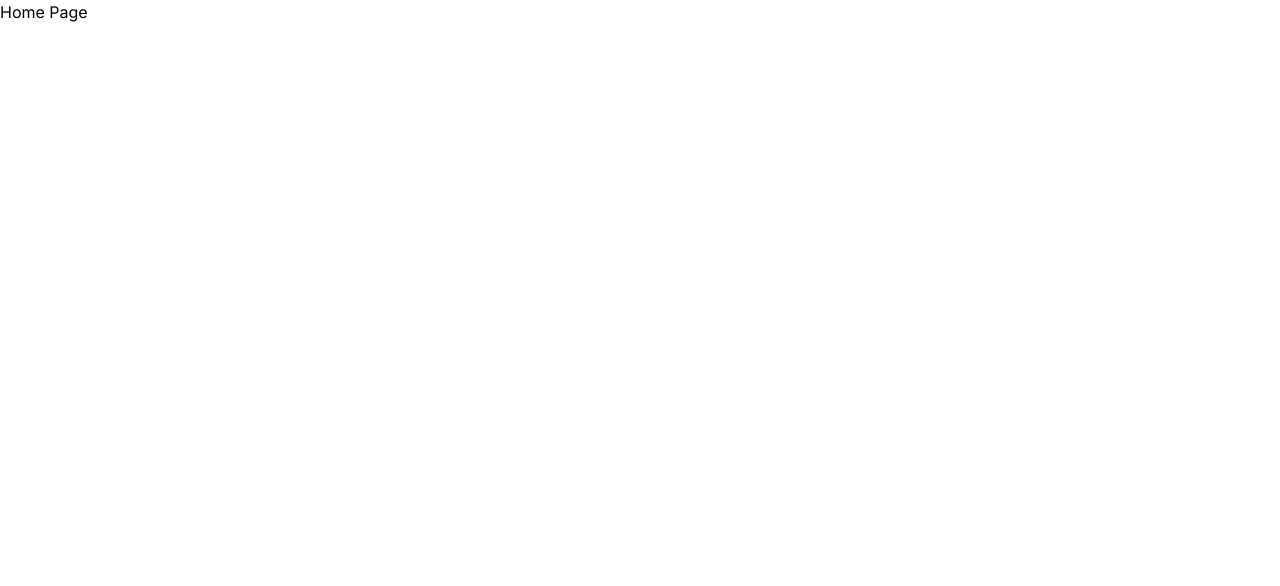
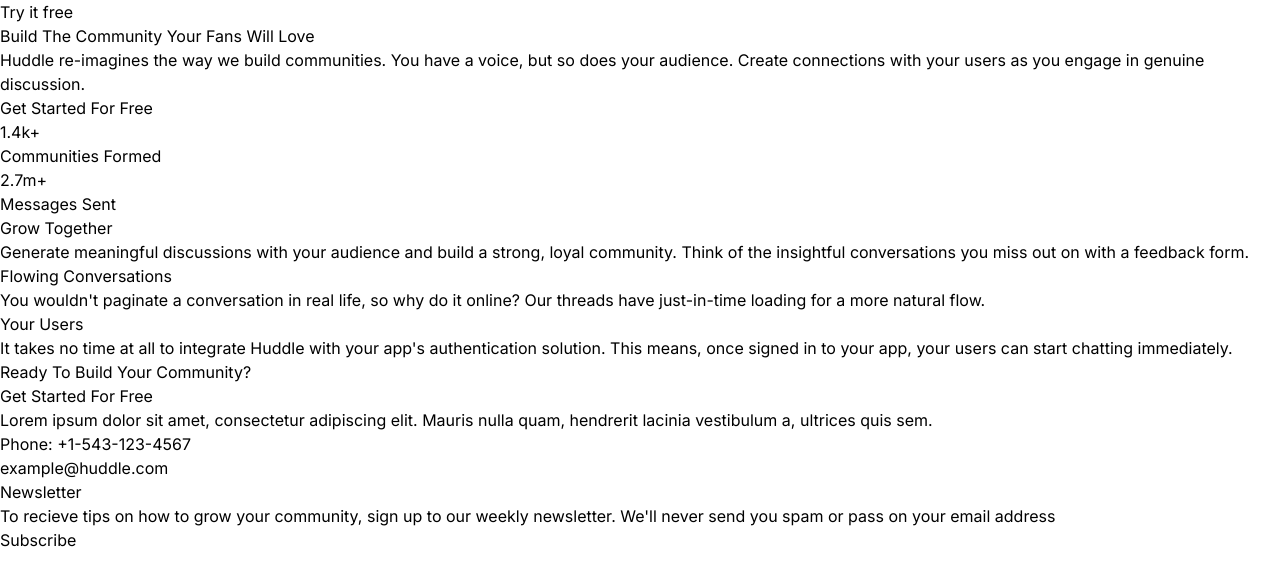
Before and after one commit to n0rrman/frontend-mentor-challenges-green, a Next.js app in the folder huddle-landing-page-with-curved-sections/: page / in a window 1280 px wide. Shown: the top 586 px of the page. Built offline with nearby package versions, Linux system fonts and the light colour scheme.

Commit message:
huddle-landing-page-with-curved-sections text content added

```diff
--- a/huddle-landing-page-with-curved-sections/src/app/page.tsx
+++ b/huddle-landing-page-with-curved-sections/src/app/page.tsx
@@ -1,5 +1,61 @@
 export default function Home() {
-    return (
-      <div>Home Page</div>
-    );
-  }
+  return (
+    <div>
+      <div>Try it free</div>
+      <div>Build The Community Your Fans Will Love</div>
+      <div>
+        Huddle re-imagines the way we build communities. You have a voice, but
+        so does your audience. Create connections with your users as you engage
+        in genuine discussion.
+      </div>
+
+      <div>Get Started For Free</div>
+
+      <div>1.4k+</div>
+      <div>Communities Formed</div>
+
+      <div>2.7m+</div>
+      <div>Messages Sent</div>
+
+      <div>Grow Together</div>
+
+      <div>
+        Generate meaningful discussions with your audience and build a strong,
+        loyal community. Think of the insightful conversations you miss out on
+        with a feedback form.
+      </div>
+
+      <div>Flowing Conversations</div>
+      <div>
+        You wouldn't paginate a conversation in real life, so why do it online?
+        Our threads have just-in-time loading for a more natural flow.
+      </div>
+
+      <div>Your Users</div>
+      <div>
+        It takes no time at all to integrate Huddle with your app's
+        authentication solution. This means, once signed in to your app, your
+        users can start chatting immediately.
+      </div>
+
+      <div>Ready To Build Your Community?</div>
+      <div>Get Started For Free</div>
+
+      <div>
+        Lorem ipsum dolor sit amet, consectetur adipiscing elit. Mauris nulla
+        quam, hendrerit lacinia vestibulum a, ultrices quis sem.
+      </div>
+
+      <div>Phone: +1-543-123-4567</div>
+      <div>example@huddle.com</div>
+
+      <div>Newsletter</div>
+      <div>
+        To recieve tips on how to grow your community, sign up to our weekly
+        newsletter. We'll never send you spam or pass on your email address
+      </div>
+
+      <div>Subscribe</div>
+    </div>
+  );
+}
```
Also changed, not shown: huddle-landing-page-with-curved-sections/src/app/index.html (deleted, +0 -67 lines).
